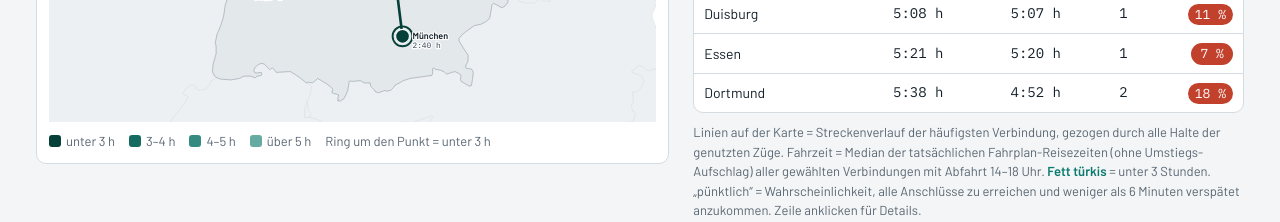
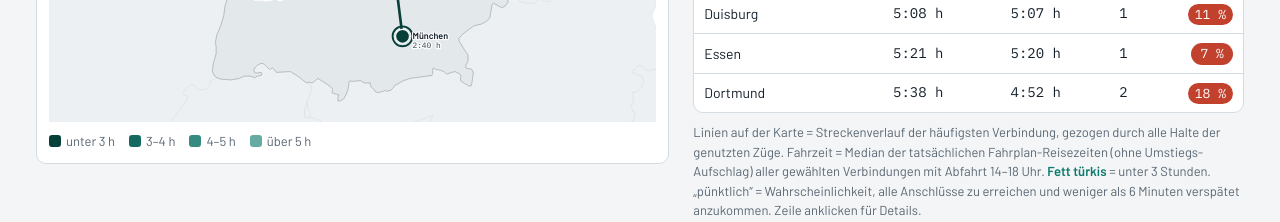
Before and after one commit to JDtroles/Bamberg-Bahnatlas, a plain HTML site: page docs/index.html in a window 1280 px wide. Shown: the part 780-1002 px from the top of the page. Drawn offline with nearby package versions, Linux system fonts and the light colour scheme.

Commit message:
Legendenhinweis zum Ring entfernt
Co-Authored-By: Claude Opus 5.5 <noreply@anthropic.com>

```diff
--- a/docs/index.html
+++ b/docs/index.html
@@ -219,8 +219,7 @@ function legend() {
   const items = state.metric === 'time'
     ? [['--t1', 'unter 3 h'], ['--t2', '3–4 h'], ['--t3', '4–5 h'], ['--t4', 'über 5 h']]
     : [['--good', 'ab 50 % pünktlich'], ['--warn', '30–50 %'], ['--bad', 'unter 30 %'], ['--nodata', 'keine Daten']];
-  document.getElementById('legend').innerHTML = items.map(([t, l]) => `<span><i style="background:var(${t})"></i>${l}</span>`).join('')
-    + (state.metric === 'time' ? '<span>Ring um den Punkt = unter 3 h</span>' : '');
+  document.getElementById('legend').innerHTML = items.map(([t, l]) => `<span><i style="background:var(${t})"></i>${l}</span>`).join('');
 }
 
 const NS = 'http://www.w3.org/2000/svg';
```
Also changed, not shown: docs/template.html (+1 -2 lines).
